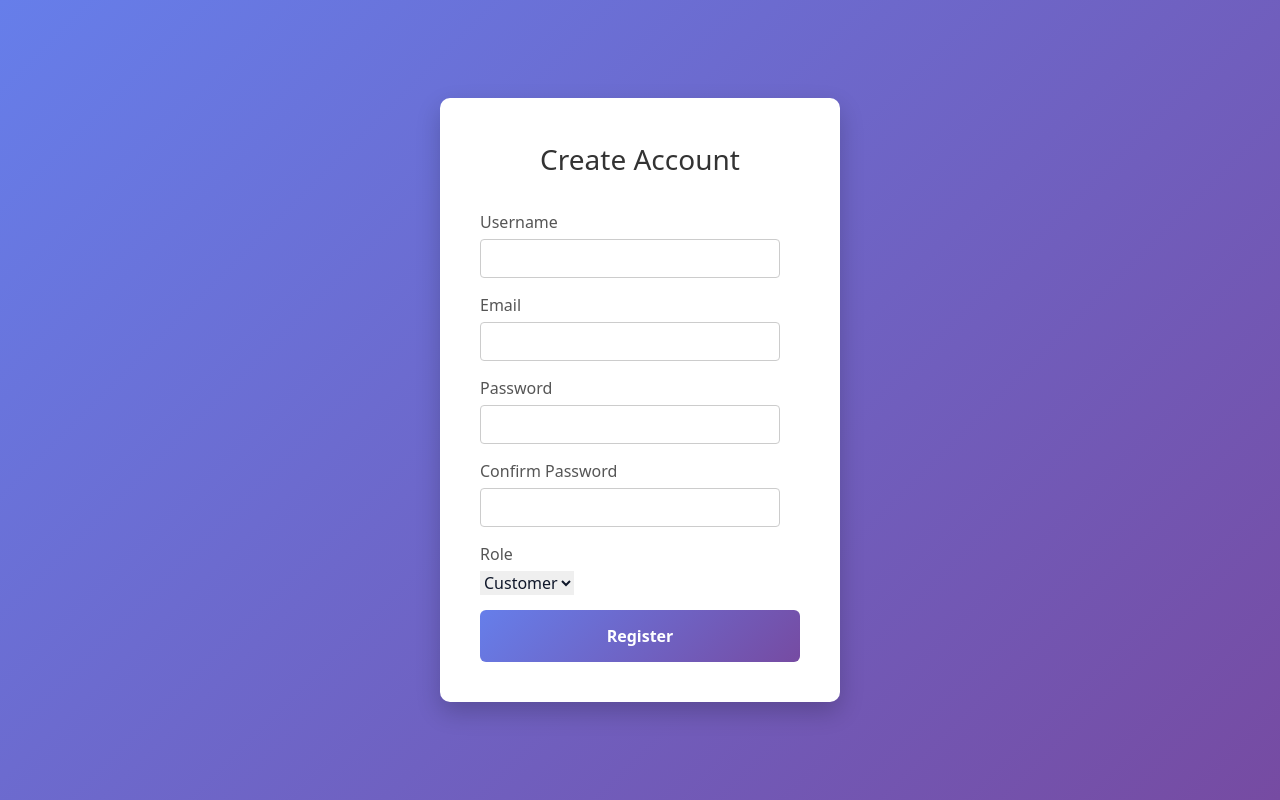
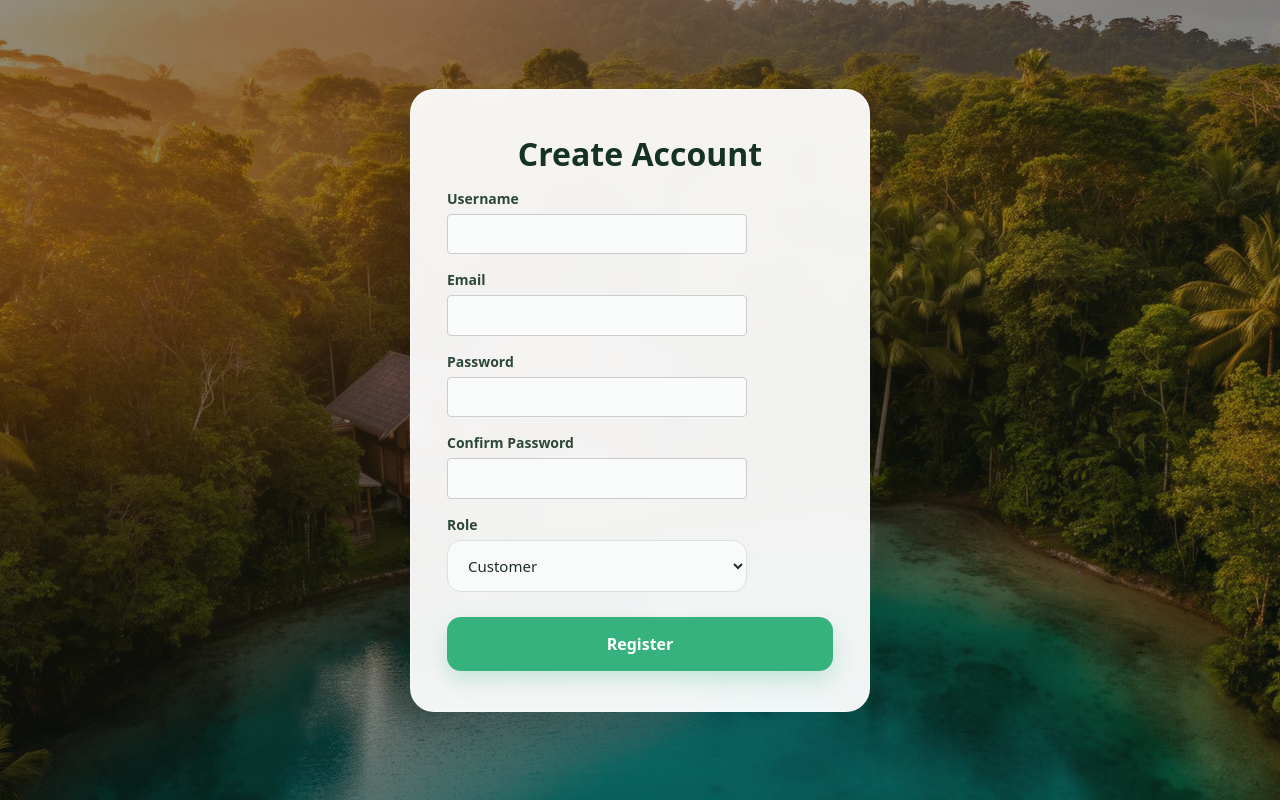
Before and after one commit to DannyFu9993/comp313-003-Team1-W26, a React (Vite) app in the folder frontend/: page /register in a window 1280 px wide. Built offline with nearby package versions, Linux system fonts and the light colour scheme.

Commit message:
changed design of registration page and removed mockdata in mockstays

```diff
--- a/frontend/src/data/mockStays.ts
+++ b/frontend/src/data/mockStays.ts
@@ -1,8 +1,3 @@
-import stay1 from "@/assets/stay-1.jpg";
-import stay2 from "@/assets/stay-2.jpg";
-import stay3 from "@/assets/stay-3.jpg";
-import stay4 from "@/assets/stay-4.jpg";
-import stay5 from "@/assets/stay-5.jpg";
 
 export interface Stay {
   _id: string;
@@ -16,56 +11,3 @@ export interface Stay {
   status: string;
   badge?: string;
 }
-
-export const mockStays: Stay[] = [
-  {
-    id: 1,
-    title: "Forest View Garden Suite",
-    location: "Ubud, Bali",
-    price: 45,
-    rating: 4.8,
-    description: "A peaceful retreat surrounded by lush tropical gardens with a private terrace.",
-    image: stay1,
-    badge: "Budget Friendly",
-  },
-  {
-    id: 2,
-    title: "Rustic Mountain Cabin",
-    location: "Asheville, NC",
-    price: 62,
-    rating: 4.9,
-    description: "Charming log cabin nestled in the misty mountains with cozy fireplace.",
-    image: stay2,
-    badge: "Best Value",
-  },
-  {
-    id: 3,
-    title: "Coastal View Apartment",
-    location: "Lisbon, Portugal",
-    price: 38,
-    rating: 4.6,
-    description: "Bright modern apartment with stunning ocean views and balcony.",
-    image: stay3,
-    badge: "No Hidden Fees",
-  },
-  {
-    id: 4,
-    title: "Beachfront Bungalow",
-    location: "Tulum, Mexico",
-    price: 55,
-    rating: 4.7,
-    description: "Steps from white sand beaches with palm trees and turquoise water.",
-    image: stay4,
-    badge: "Transparent Pricing",
-  },
-  {
-    id: 5,
-    title: "Downtown Urban Loft",
-    location: "Brooklyn, New York",
-    price: 72,
-    rating: 4.5,
-    description: "Stylish industrial loft with skyline views in a vibrant neighborhood.",
-    image: stay5,
-    badge: "Best Value",
-  },
-];
--- a/frontend/src/pages/Register.css
+++ b/frontend/src/pages/Register.css
@@ -3,80 +3,127 @@
   display: flex;
   align-items: center;
   justify-content: center;
-  background: linear-gradient(135deg, #667eea 0%, #764ba2 100%);
-  padding: 20px;
+  background:
+    linear-gradient(rgba(11, 24, 18, 0.45), rgba(11, 24, 18, 0.45)),
+    url("../assets/hero-bg.jpg") center/cover no-repeat;
+  padding: 24px;
 }
 
 .register-card {
-  background: white;
-  padding: 40px;
-  border-radius: 10px;
-  box-shadow: 0 10px 25px rgba(0, 0, 0, 0.2);
   width: 100%;
-  max-width: 400px;
+  max-width: 460px;
+  background: rgba(255, 255, 255, 0.94);
+  backdrop-filter: blur(10px);
+  -webkit-backdrop-filter: blur(10px);
+  padding: 40px 36px;
+  border-radius: 24px;
+  box-shadow: 0 20px 50px rgba(0, 0, 0, 0.18);
+  border: 1px solid rgba(255, 255, 255, 0.35);
 }
 
 .register-card h1 {
-  margin: 0 0 30px 0;
-  font-size: 28px;
+  margin: 0 0 10px 0;
+  font-size: 32px;
   text-align: center;
-  color: #333;
+  color: #163126;
+  font-weight: 700;
+}
+
+.register-card p {
+  margin: 0 0 28px 0;
+  text-align: center;
+  color: #5f7468;
+  font-size: 15px;
+  line-height: 1.5;
 }
 
 .form-group {
-  margin-bottom: 20px;
+  margin-bottom: 18px;
 }
 
 .form-group label {
   display: block;
   margin-bottom: 8px;
-  color: #555;
-  font-weight: 500;
+  color: #2d473a;
+  font-weight: 600;
+  font-size: 14px;
 }
 
-.form-group input {
+.form-group input,
+.form-group select {
   width: 100%;
-  padding: 12px;
-  border: 2px solid #e0e0e0;
-  border-radius: 6px;
-  font-size: 14px;
-  transition: border-color 0.3s;
+  padding: 14px 16px;
+  border: 1.5px solid #d8e4dc;
+  border-radius: 14px;
+  font-size: 15px;
+  background: #f8fbf9;
+  color: #1f2d27;
+  transition: all 0.25s ease;
   box-sizing: border-box;
 }
 
-.form-group input:focus {
-  outline: none;
-  border-color: #667eea;
+.form-group input::placeholder {
+  color: #94a79c;
 }
 
-.form-group input.error {
-  border-color: #e74c3c;
+.form-group input:focus,
+.form-group select:focus {
+  outline: none;
+  border-color: #35b27d;
+  background: #ffffff;
+  box-shadow: 0 0 0 4px rgba(53, 178, 125, 0.12);
+}
+
+.form-group input.error,
+.form-group select.error {
+  border-color: #dc6b5d;
+  background: #fff8f7;
 }
 
 .error-message {
   display: block;
-  color: #e74c3c;
+  color: #d15345;
   font-size: 12px;
-  margin-top: 5px;
+  margin-top: 6px;
 }
 
 .register-button {
   width: 100%;
-  padding: 14px;
-  background: linear-gradient(135deg, #667eea 0%, #764ba2 100%);
+  padding: 15px;
+  margin-top: 10px;
+  background: #35b27d;
   color: white;
   border: none;
-  border-radius: 6px;
+  border-radius: 14px;
   font-size: 16px;
-  font-weight: 600;
+  font-weight: 700;
   cursor: pointer;
-  transition: transform 0.2s;
+  transition: all 0.25s ease;
+  box-shadow: 0 10px 20px rgba(53, 178, 125, 0.22);
 }
 
 .register-button:hover {
-  transform: translateY(-2px);
+  background: #2d9b6c;
+  transform: translateY(-1px);
 }
 
 .register-button:active {
   transform: translateY(0);
 }
+
+.register-footer {
+  margin-top: 18px;
+  text-align: center;
+  font-size: 14px;
+  color: #5f7468;
+}
+
+.register-footer a {
+  color: #228b60;
+  text-decoration: none;
+  font-weight: 600;
+}
+
+.register-footer a:hover {
+  text-decoration: underline;
+}
--- a/frontend/src/pages/StayDetail.tsx
+++ b/frontend/src/pages/StayDetail.tsx
@@ -1,5 +1,4 @@
 import { useParams, Link } from "react-router-dom";
-import { mockStays } from "@/data/mockStays";
 import Navbar from "@/components/Navbar";
 import Footer from "@/components/Footer";
 import { Button } from "@/components/ui/button";
@@ -7,7 +6,7 @@ import { ArrowLeft, Star, MapPin } from "lucide-react";
 
 const StayDetail = () => {
   const { id } = useParams();
-  const stay = mockStays.find((s) => s.id === Number(id));
+  const stay = mockStays.find((s) => s._id === String(id));
 
   if (!stay) {
     return (
@@ -30,7 +29,7 @@ const StayDetail = () => {
           <ArrowLeft className="h-4 w-4" /> Back to all stays
         </Link>
         <div className="rounded-2xl overflow-hidden mb-8">
-          <img src={stay.image} alt={stay.title} className="w-full h-[400px] object-cover" />
+          <img src={stay.imageUrl} alt={stay.title} className="w-full h-[400px] object-cover" />
         </div>
         <div className="flex flex-wrap items-start justify-between gap-4 mb-4">
           <div>
@@ -40,7 +39,7 @@ const StayDetail = () => {
             </div>
           </div>
           <div className="text-right">
-            <div className="text-3xl font-bold text-foreground">${stay.price}<span className="text-base font-normal text-muted-foreground"> / night</span></div>
+            <div className="text-3xl font-bold text-foreground">${stay.pricePerNight}<span className="text-base font-normal text-muted-foreground"> / night</span></div>
             <div className="flex items-center gap-1 text-warm justify-end mt-1">
               <Star className="h-4 w-4 fill-current" />
               <span className="text-sm font-medium text-foreground">{stay.rating}</span>
```
